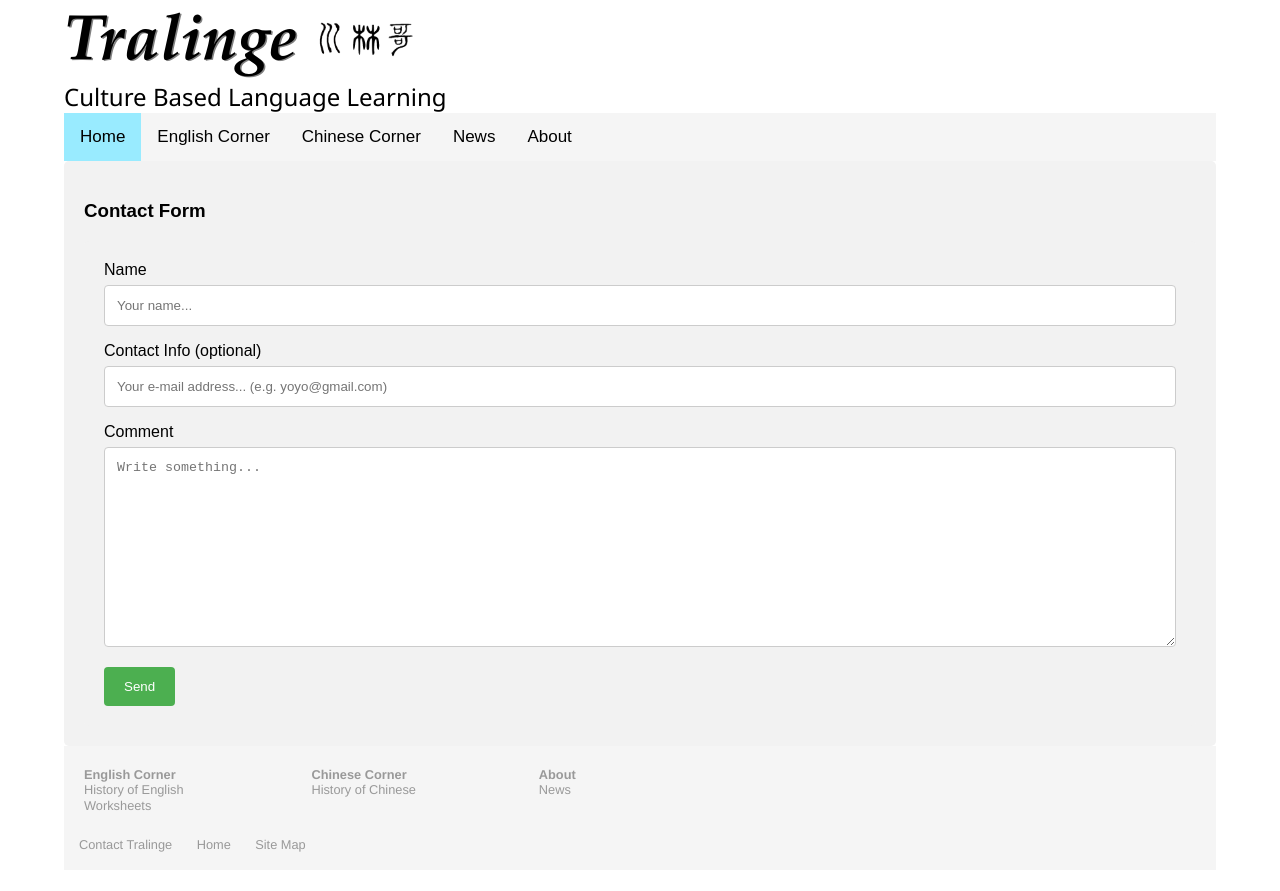
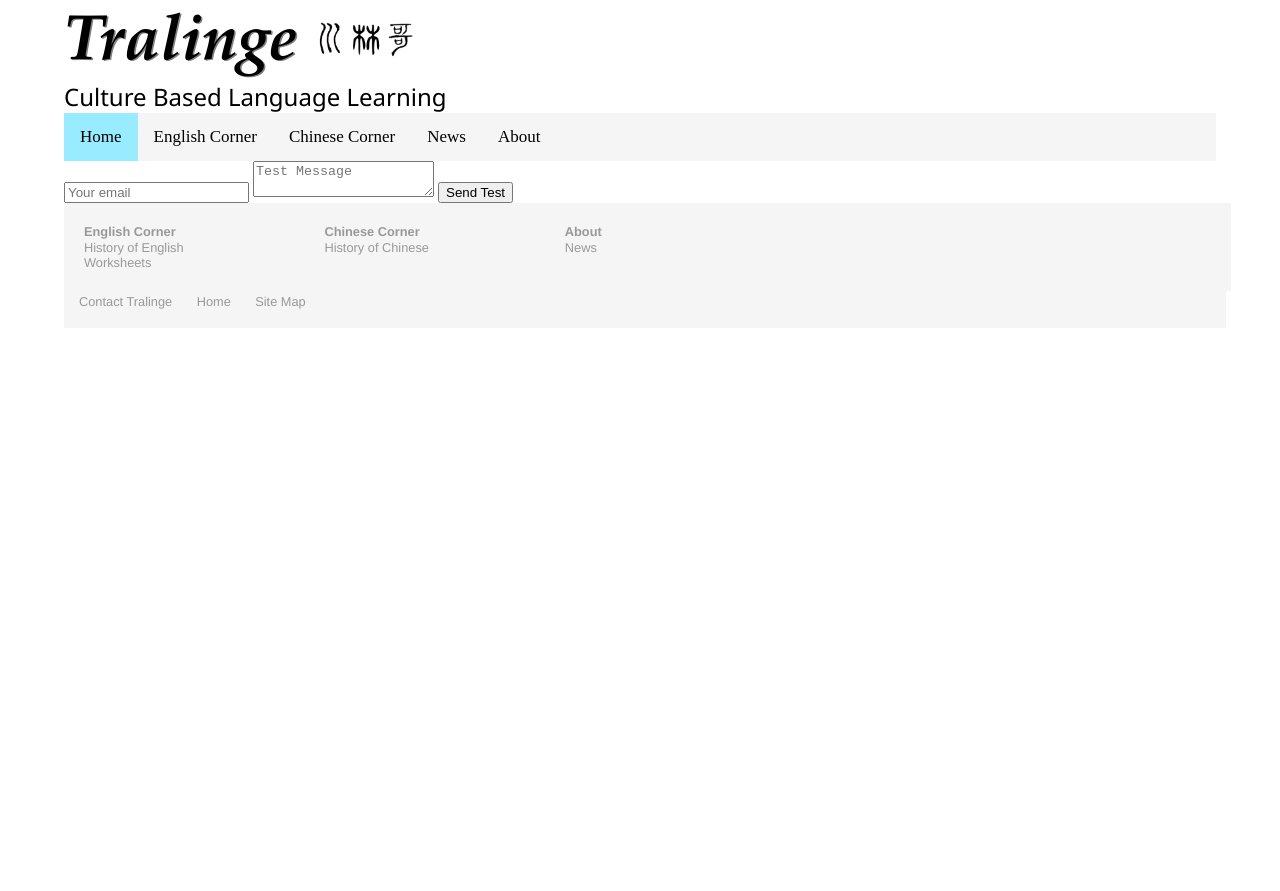
Before and after one commit to Tralinge/tralinge.github.io, a Jekyll site: the page built from contact.html, in a window 1280 px wide. Shown: the top 891 px of the page. Built offline with Jekyll 4.4.1, drawn with Linux system fonts in a browser that asks for light colours.

Commit message:
Update contact.html

```diff
--- a/contact.html
+++ b/contact.html
@@ -2,7 +2,7 @@
 layout: default
 title: Tralinge | Contact
 ---
-  <style>
+ <!-- <style>
     body {font-family: Arial, Helvetica, sans-serif;}
     * {box-sizing: border-box;}
 
@@ -50,9 +50,15 @@
 </head>
 <body>
 
-  <h3>Contact Form</h3>
+  <h3>Contact Form</h3> -->
 
-  <div class="container">
+<form method="POST" action="https://formspree.io/tralinge@gmail.com">
+  <input type="email" name="email" placeholder="Your email">
+  <textarea name="message" placeholder="Test Message"></textarea>
+  <button type="submit">Send Test</button>
+</form>
+
+  <!--<div class="container">
     <form action="https://formspree.io/tralinge@email.com" method="POST" />
       <label>Name</label>
       <input type="text" name="name" placeholder="Your name...">
@@ -66,4 +72,4 @@
       <input type="submit" value="Send">
     </form>
   </div>
-</body>
+</body>-->
```
